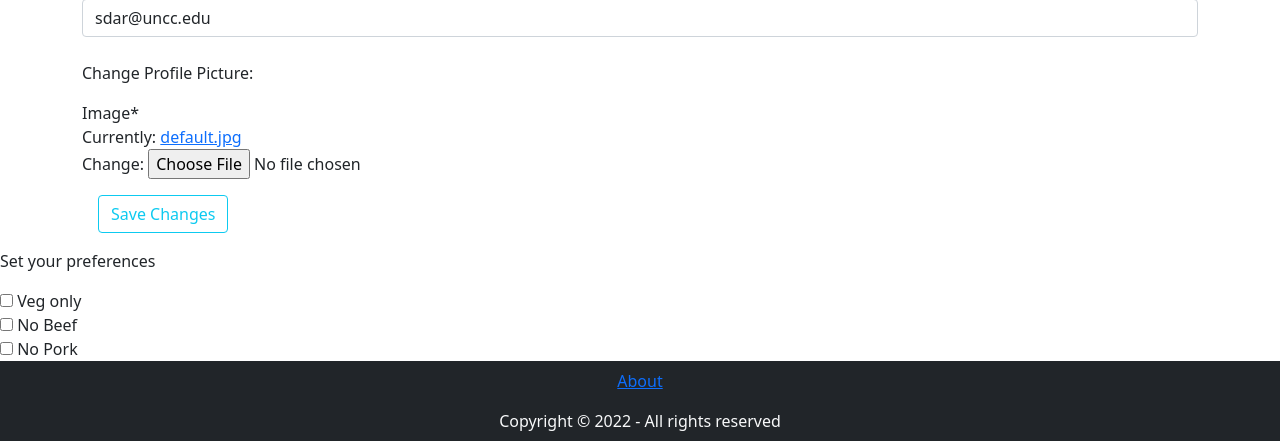
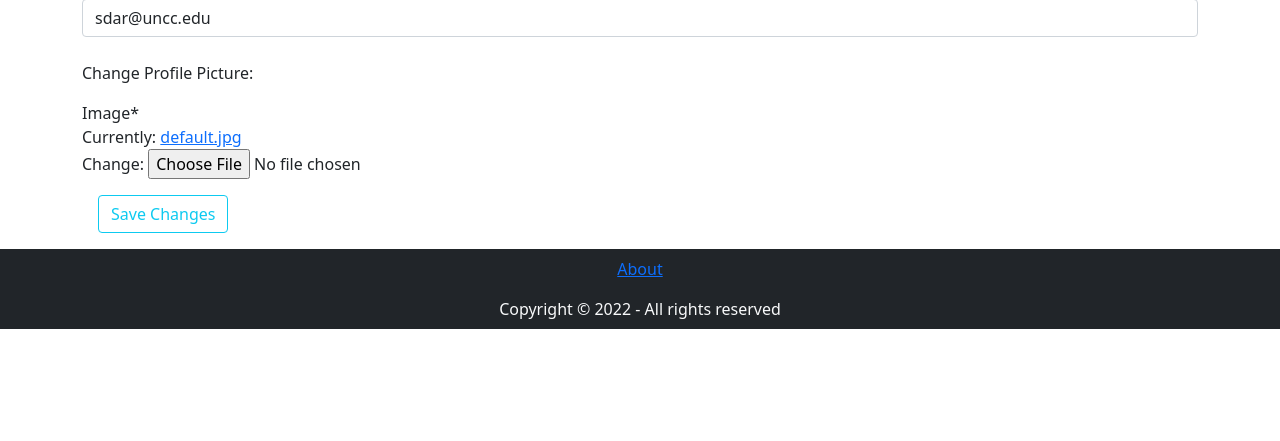
Before and after one commit to Tia-Vang/Capstone, a Django app: page /profile/ in a window 1280 px wide. Shown: the part 850-1291 px from the top of the page. After the commit the page ends 1179 px from the top, so only its background shows below. Run offline with Django 4.2, Linux system fonts and the light colour scheme; a user stored in the database is signed in; data comes from the database, SQL or seed files in the repository; both versions use the stored data as it was after the commit; some libraries are stand-ins or nearby versions.

Commit message:
some final changes

```diff
--- a/homechefapp/templates/homechefapp/profile.html
+++ b/homechefapp/templates/homechefapp/profile.html
@@ -38,15 +38,6 @@
   </div>
 
 
-        <p>Set your preferences</p>
-        <input type="checkbox" id="vegonly" name="vegonly" value="vegonly">
-        <label for="vegonly"> Veg only</label><br>
-        <input type="checkbox" id="nobeef" name="nobeef" value="nobeef">
-        <label for="nobeef"> No Beef</label><br>
-        <input type="checkbox" id="nopork" name="nopork" value="nopork">
-        <label for="nopork"> No Pork </label><br>
-
-
 
 
 {% endblock %}
--- a/homechefapp/views.py
+++ b/homechefapp/views.py
@@ -102,6 +102,7 @@ def recipe(request, id):
 
 
 #####################################_____COMMENTS VIEW______#####################################
+@login_required
 def comments(request, id):
     #r_id = request.GET.get('id')
     recipeUrl = f'https://api.spoonacular.com/recipes/{id}/information?includeNutrition=false&apiKey={API_KEY_SPOONACULAR}'
@@ -133,6 +134,7 @@ def comments(request, id):
 
 
 #####################################_____FORYOU VIEW______#####################################
+@login_required
 def for_you(request):
     response = requests.get(randomUrl)
     data = response.json()
```
Also changed, not shown: db.sqlite3, homechefapp/migrations/0016_alter_comment_created_on.py (added), media/profile_pics/sgriffin_HAhQXNx.png (added).
